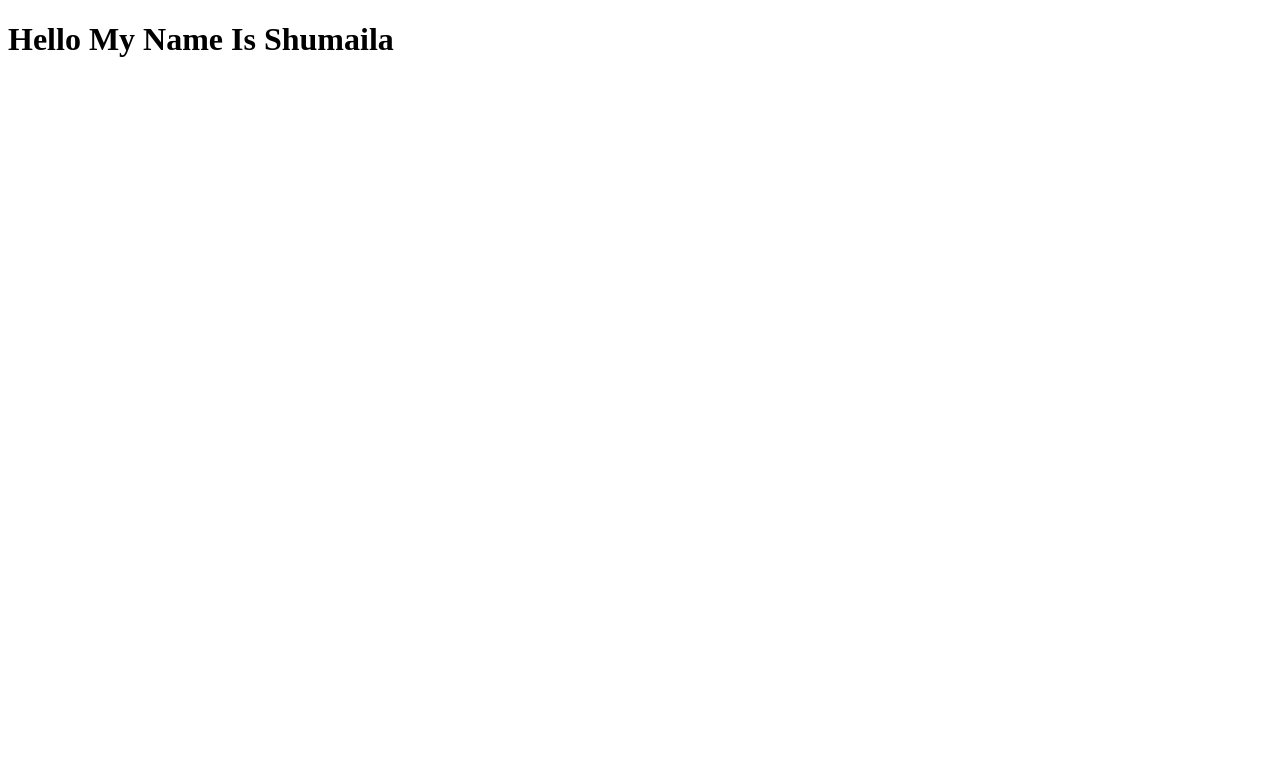
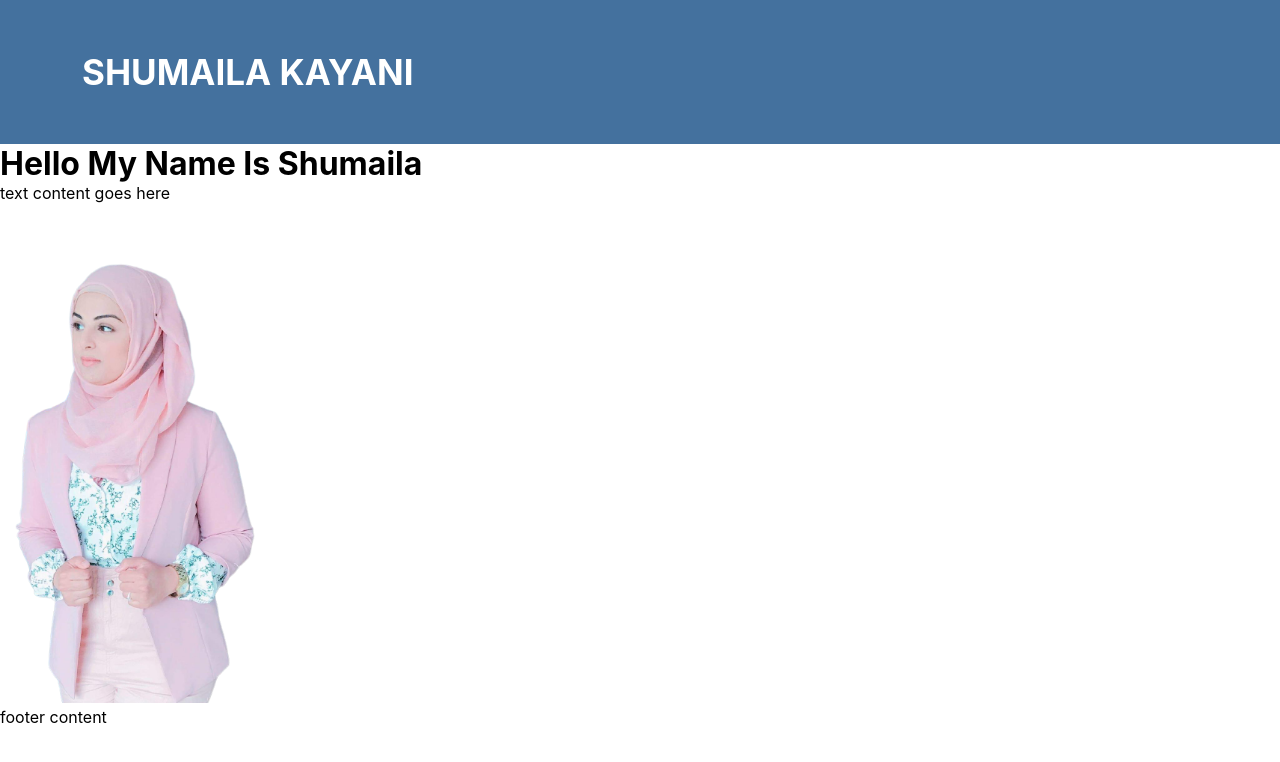
Before and after one commit to Shumailakayani06/profil, a plain HTML site: page index.html in a window 1280 px wide. Drawn offline with Linux system fonts and the light colour scheme.

Commit message:
created the html structure and added css

```diff
--- a/index.html
+++ b/index.html
@@ -8,8 +8,25 @@
     <link rel="stylesheet" href="style.css">
 </head>
 <body>
-<header></header>
-<div><h1>Hello My Name Is Shumaila</h1></div>
+<header>
+    <div class="logo-div">
+      <label class="logo">SHUMAILA KAYANI</label>
+    </div>
+</header>
+
+<div class="left-div">
+    <h1>Hello My Name Is Shumaila</h1>
+    <p>text content goes here</p>
+</div>
+
+<div class="right-div">
+<img src="/images/f00abafe-ebbe-4fa7-b8ab-cde2ada1a51b-removebg-preview.png" alt="profil picture">
+</div>
+
+<footer>
+    <p>footer content</p>
+</footer>
+
 
 </body>
 </html>
--- a/style.css
+++ b/style.css
@@ -0,0 +1,32 @@
+* {
+  padding: 0;
+  margin: 0;
+  text-decoration: none;
+  list-style: none;
+}
+
+body {
+  box-sizing: border-box;
+  font-family: -apple-system, BlinkMacSystemFont, "Segoe UI", Roboto, Oxygen,
+    Ubuntu, Cantarell, "Open Sans", "Helvetica Neue", sans-serif;
+}
+
+header {
+  background-color: #44719e;
+}
+
+.logo-div {
+  padding: 2em;
+}
+
+label {
+  font-size: 35px;
+  font-weight: bold;
+  line-height: 80px;
+  color: white;
+  padding: 0 50px;
+}
+
+.right-div img {
+  height: 500px;
+}
```
Also changed, not shown: images/f00abafe-ebbe-4fa7-b8ab-cde2ada1a51b-removebg-preview.png (added).
